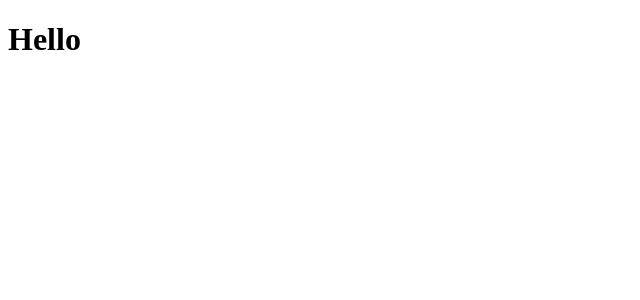
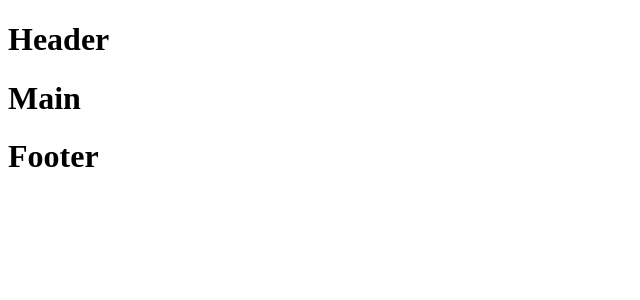
Before and after one commit to FraRussotto/proj-html-vuejs, a Vue app: page / in a window 1280 px wide. Shown: the top 300 px of the page, without its empty margins (0-640 px from the left). Built offline with nearby package versions, Linux system fonts and the light colour scheme.

Commit message:
[add] initial components

```diff
--- a/src/App.vue
+++ b/src/App.vue
@@ -1,14 +1,30 @@
 <script>
 
+import Header from './components/Header.vue';
+import Main from './components/Main.vue';
+import Footer from './components/Footer.vue';
+
 export default{
-  name: 'App'
+  name: 'App',
+  components: {
+    Header,
+    Main,
+    Footer
+  }
 }
 
 </script>
 
 <template>
-  <h1>Hello</h1>
+
+  <Header />
+  <Main />
+  <Footer />
+
 </template>
 
-<style>
+<style lang="scss">
+
+@use './scss/main.scss';
+
 </style>
--- /dev/null
+++ b/src/components/Footer.vue
@@ -0,0 +1,13 @@
+<script>
+  export default {
+    name: 'Footer'
+  }
+</script>
+
+<template>
+  <h1>Footer</h1>
+</template>
+
+<style>
+
+</style>
--- /dev/null
+++ b/src/components/Header.vue
@@ -0,0 +1,13 @@
+<script>
+  export default {
+    name: 'Header'
+  }
+</script>
+
+<template>
+  <h1>Header</h1>
+</template>
+
+<style>
+
+</style>
--- /dev/null
+++ b/src/components/Main.vue
@@ -0,0 +1,13 @@
+<script>
+  export default {
+    name: 'Main'
+  }
+</script>
+
+<template>
+  <h1>Main</h1>
+</template>
+
+<style>
+
+</style>
--- /dev/null
+++ b/src/scss/_variables.scss
@@ -0,0 +1,7 @@
+// Colors:
+$green: #017166;
+$yellow: #EF9E05;
+$lightgrey: #888888;
+$darkgrey: #333333;
+
+// Fonts:
--- a/src/scss/main.scss
+++ b/src/scss/main.scss
@@ -0,0 +1 @@
+@use './variables' as *;
```
